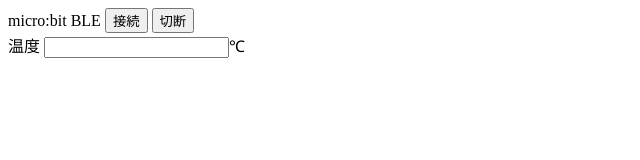
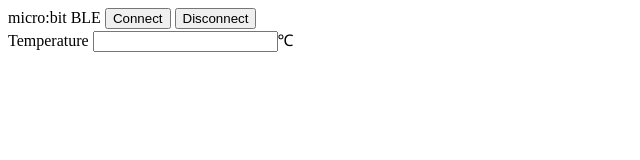
Before and after one commit to kimio-kosaka/Web-Bluetooth, a plain HTML site: page temperature/index.html in a window 1280 px wide. Shown: the whole page, without its empty margins (0-640 px from the left). Drawn offline with Linux system fonts and the light colour scheme.

Commit message:
Update index.html

```diff
--- a/temperature/index.html
+++ b/temperature/index.html
@@ -8,9 +8,9 @@
 <body>
 <form name="js">
 micro:bit BLE
-<input type="button" value="接続" onclick="connect();"/>
-<input type="button" value="切断" onclick="disconnect();" /><br />
-温度 <input type="text" name="temperature" value="" />℃
+<input type="button" value="Connect" onclick="connect();"/>
+<input type="button" value="Disconnect" onclick="disconnect();" /><br />
+Temperature <input type="text" name="temperature" value="" />℃
 </form>
 </body>
 </html>
```
